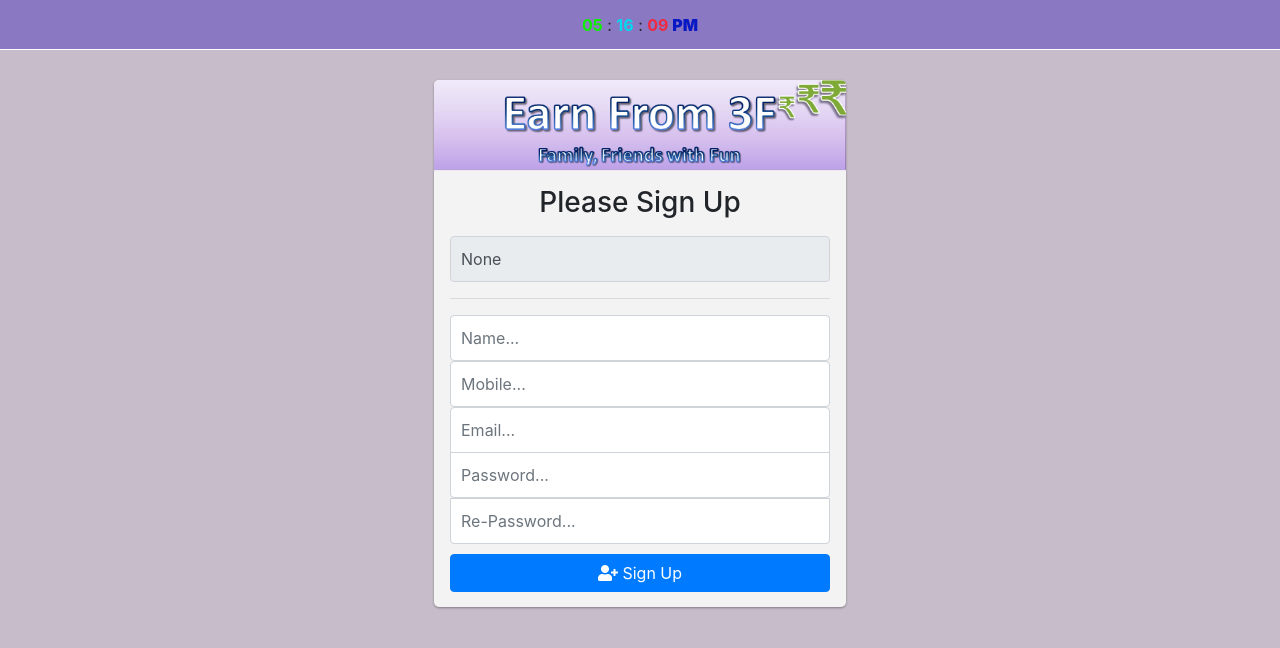
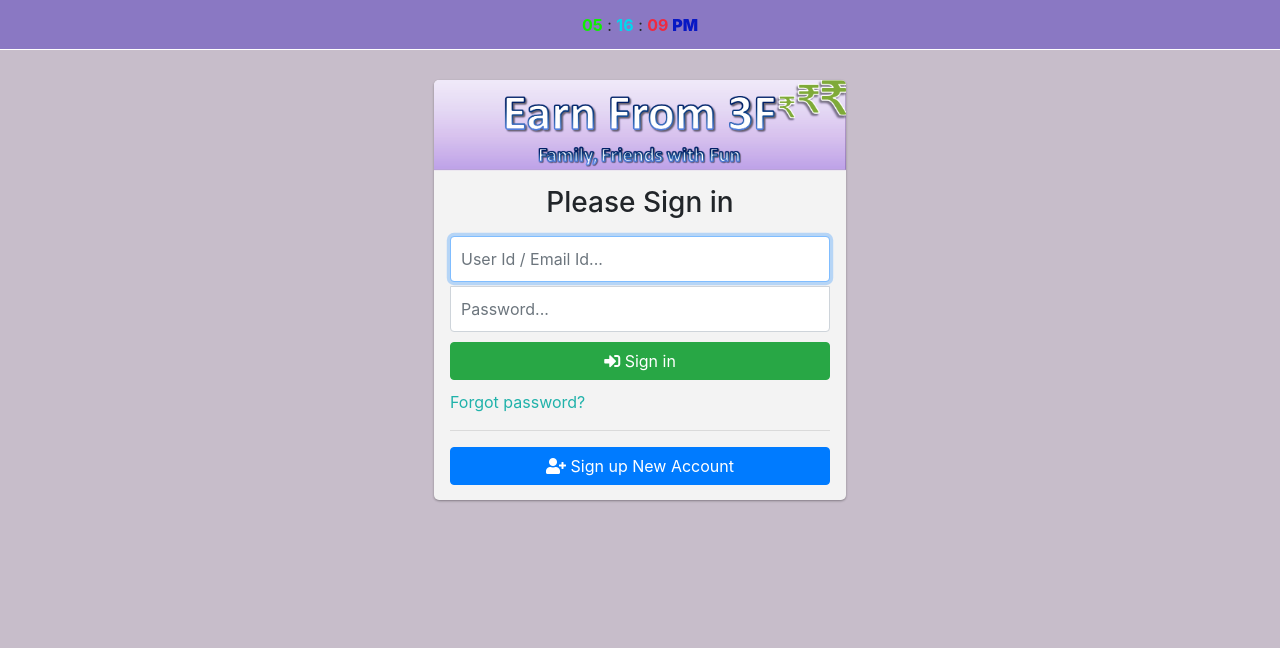
Before and after one commit to Ashish-Kumar-Mandal/ef3f, a Django app: page /signup_by_referal in a window 1280 px wide. Shown: the top 648 px of the page. Run offline with Django 3.2, Linux system fonts and the light colour scheme; some libraries are stand-ins or nearby versions.

Commit message:
signup update

```diff
--- a/templates/base.html
+++ b/templates/base.html
@@ -94,12 +94,12 @@
                     <!-- Topbar Navbar -->
                     <ul class="navbar-nav ml-auto">
                         <div class="topbar-divider d-none d-sm-block"></div>
-                        <li id="time" class="my-2"></li>
+                        <li id="time" class="my-2 d-none d-lg-inline small"></li>
                         <div class="topbar-divider d-none d-sm-block"></div>
                         <!-- Nav Item - User Information -->
                         <li class="nav-item dropdown no-arrow">
                             <a class="nav-link dropdown-toggle" href="#" id="userDropdown" role="button" data-toggle="dropdown" aria-haspopup="true" aria-expanded="false">
-                                <span class="mr-2 d-none d-lg-inline text-gray-600 small">Id: <b style="color:#f00;">{{user.username}}</b><br>name: <b style="color:#00f;">{{user.get_full_name}}</b></span>
+                                <span class="mr-2 d-lg-inline text-gray-600 small">Id: <b style="color:#f00;">{{user.username}}</b><br>name: <b style="color:#00f;">{{user.get_full_name}}</b></span>
                                 <img class="img-profile rounded-circle" src="{% static 'images/userIcon.jfif' %}">
                             </a>
                             <!-- Dropdown - User Information -->
--- a/templates/home/signup_by_referal.html
+++ b/templates/home/signup_by_referal.html
@@ -9,10 +9,29 @@
         <div class="logo">
             <img class="img-fluid" src="{% static 'images/logo.png' %}" alt="">
         </div>
-        <form class="form-signin"  method="post" action="/signup_by_referal" onsubmit="return validate()"> {% csrf_token %}
+        <form class="form-signin"  method="post" action="/login"> {% csrf_token %}
+            <h1 class="h3 pb-2 font-weight" style="text-align: center"> Please Sign in </h1>
+
+            <input type="text" id="user_id" name="user_id" class="form-control my-1" placeholder="User Id / Email Id..." required autofocus="">
+            <input type="password" id="password" name="password" class="form-control my-1" placeholder="Password..." required autofocus="">
+
+            <button class="btn btn-success btn-block" type="submit"><i class="fas fa-sign-in-alt"></i> Sign in</button>
+            <a href="#" id="forgot_pswd">Forgot password?</a>
+            <hr>
+            <button class="btn btn-primary btn-block" type="button" id="btn-signup"><i class="fas fa-user-plus"></i> Sign up New Account</button>
+        </form>
+
+        <form action="#" method="post" class="form-reset"> {% csrf_token %}
+            <h1 class="h3 pb-2 font-weight" style="text-align: center"> Reset Password </h1>
+            <input type="email" id="email" name="email" class="form-control" placeholder="Email..." required autofocus="">
+            <button class="btn btn-primary btn-block" type="submit">Reset Password</button>
+            <a href="#" id="cancel_reset"><i class="fas fa-angle-left"></i> Back</a>
+        </form>
+
+        <form method="post" class="form-signup" action="/signup_by_referal" onsubmit="return validate()"> {% csrf_token %}
             <h1 class="h3 pb-2 font-weight" style="text-align: center"> Please Sign Up </h1>
 
-            <input type="text" id="referal_code" name="referal_code" class="form-control" value="{{use_referal_code}}" readonly><hr>
+            <input type="text" id="referal_code" name="referal_code" class="form-control"  value="{{use_referal_code}}" readonly><hr>
             <input type="text" id="name" name="name" class="form-control" placeholder="Name..." required>
             <input type="text" id="mobile" name="mobile" class="form-control" placeholder="Mobile..." required>
             <input type="email" id="email" name="email" class="form-control" placeholder="Email..." required>
@@ -20,12 +39,33 @@
             <input type="password" id="repass" name="repass" class="form-control" placeholder="Re-Password..." required>
 
             <button class="btn btn-primary btn-block" type="submit"><i class="fas fa-user-plus"></i> Sign Up</button>
+            <a href="#" id="cancel_signup"><i class="fas fa-angle-left"></i> Back</a>
         </form>
     </div>
 </div>
 {% endblock body %}
 
 {% block js %}<script>
+function toggleResetPswd(e){
+    e.preventDefault();
+    $('#logreg-forms .form-signin').toggle() // display:block or none
+    $('#logreg-forms .form-reset').toggle() // display:block or none
+}
+
+function toggleSignUp(e){
+    e.preventDefault();
+    $('#logreg-forms .form-signin').toggle(); // display:block or none
+    $('#logreg-forms .form-signup').toggle(); // display:block or none
+}
+
+$(()=>{
+    // Login Register Form
+    $('#logreg-forms #forgot_pswd').click(toggleResetPswd);
+    $('#logreg-forms #cancel_reset').click(toggleResetPswd);
+    $('#logreg-forms #btn-signup').click(toggleSignUp);
+    $('#logreg-forms #cancel_signup').click(toggleSignUp);
+})
+
 /* Validate signup form */
 function validate(){
     var mobile = document.getElementById('mobile');
@@ -54,4 +94,5 @@ function validate(){
 
     return true;
   }
+
 </script>{% endblock js %}
```
Also changed, not shown: templates/blog/post.html (+4 -4 lines), db.sqlite3.
